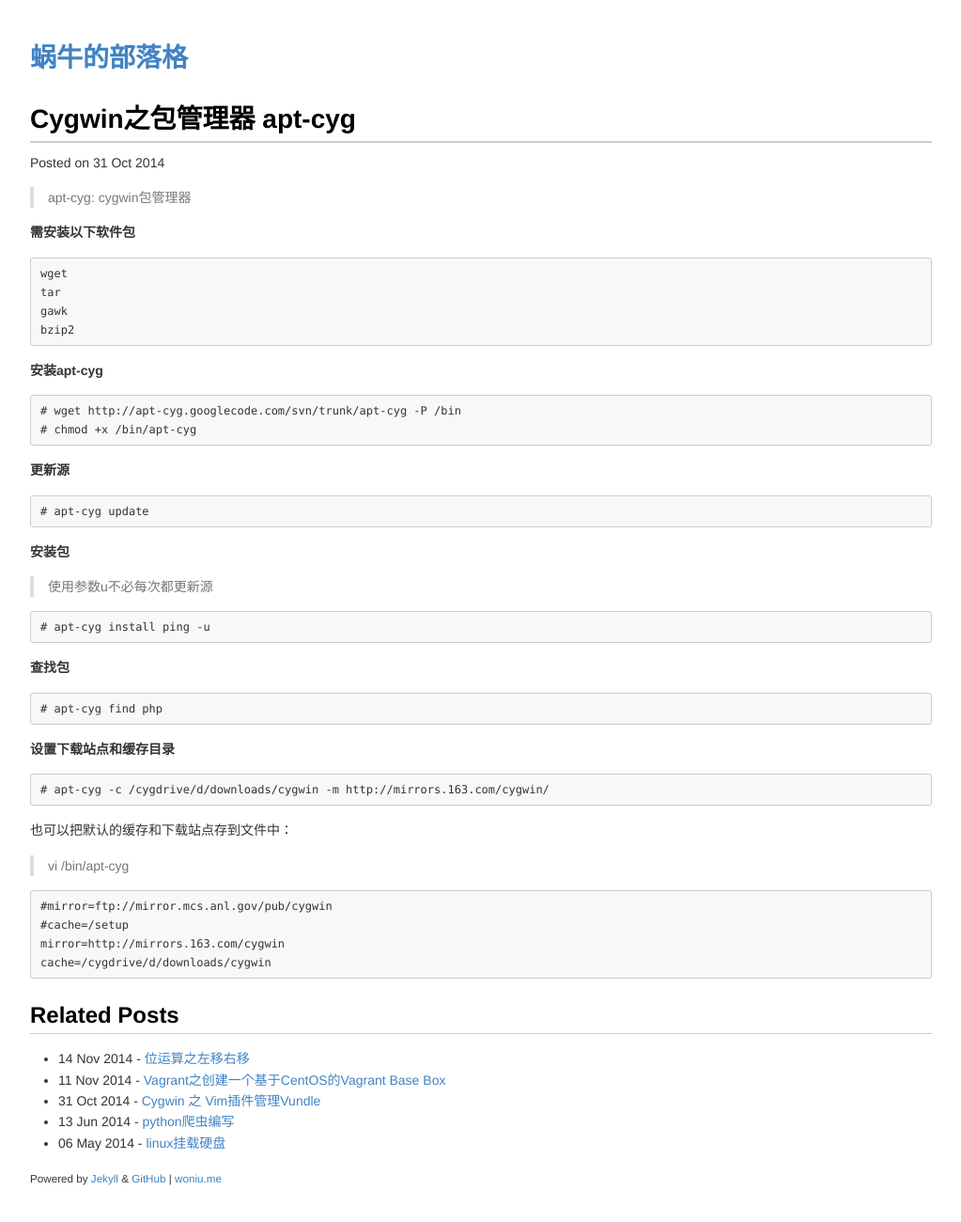
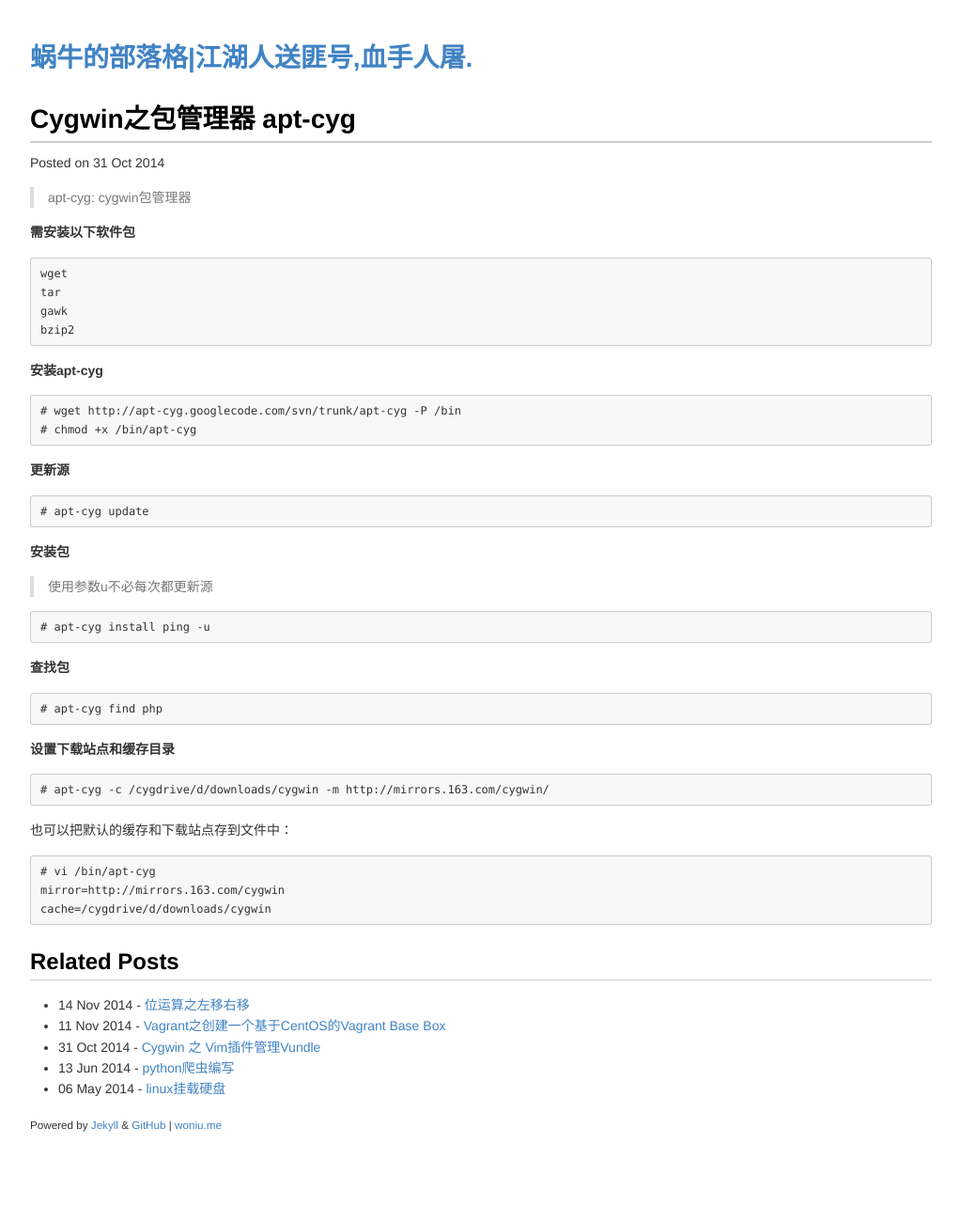
Before and after one commit to peng2089/dp.github.io, a Jekyll site: the page built from _posts/2014-10-31-Cygwin之包管理器apt-cyg.md, in a window 1280 px wide. Shown: the whole page at 94% size, without its empty margins (128-1151 px from the left). Built offline with Jekyll 4.4.1, drawn with Linux system fonts in a browser that asks for light colours; after the commit the page ends 1242 px from its top, so only the background shows below that.

Commit message:
change file

```diff
--- a/_config.yml
+++ b/_config.yml
@@ -1,7 +1,7 @@
 encoding: utf-8
 
 #url: http://woniu.me
-name: 蜗牛的部落格
+name: 蜗牛的部落格|江湖人送匪号,血手人屠.
 
 markdown: kramdown
 
@@ -14,6 +14,6 @@ exclude: ['Rakefile', 'README.md', 'config.rb']
 # configuration required for some pages
 
 #domain: http://woniu.me
-title: 蜗牛的部落格
-author: __蜗牛__
+title: 蜗牛的部落格|江湖人送匪号,血手人屠.
+author: __都非拉得
 email: peng_du2007@qq.com
--- a/_posts/2014-10-31-Cygwin之包管理器apt-cyg.md
+++ b/_posts/2014-10-31-Cygwin之包管理器apt-cyg.md
@@ -42,9 +42,6 @@ tags: [ Cygwin,apt-cyg ]
 
 也可以把默认的缓存和下载站点存到文件中：
 
-> vi /bin/apt-cyg
-
-    #mirror=ftp://mirror.mcs.anl.gov/pub/cygwin
-    #cache=/setup
+    # vi /bin/apt-cyg
     mirror=http://mirrors.163.com/cygwin
     cache=/cygdrive/d/downloads/cygwin
```
Also changed, not shown: _posts/2014-11-14-位运算之左移右移.md (+1 -0 lines), index.md (+2 -1 lines).
